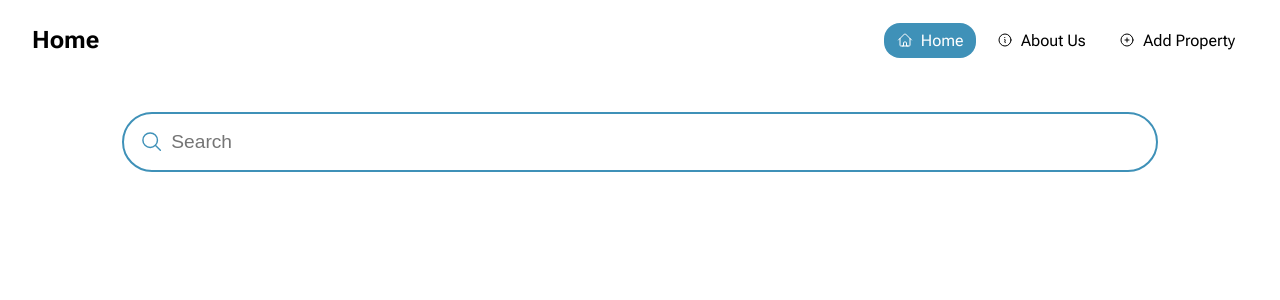
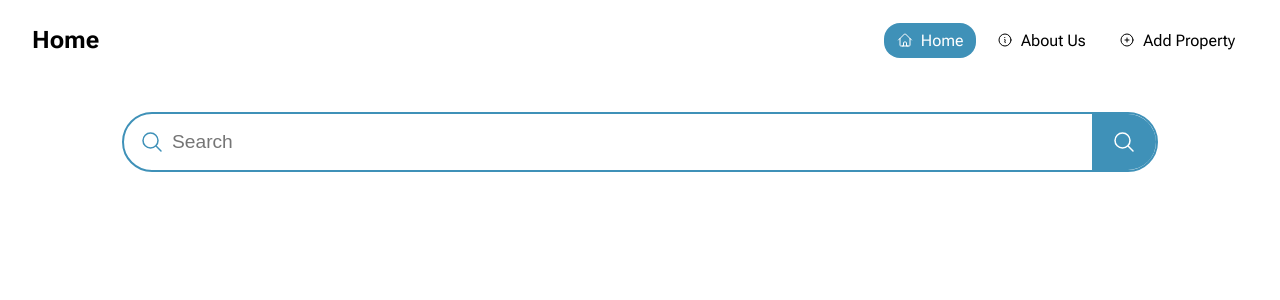
Before and after one commit to elquespera/react-2023, a React (Vite) app: page / in a window 1280 px wide. Shown: the top 300 px of the page. Built offline with nearby package versions, Linux system fonts and the light colour scheme.

Commit message:
feat: add search submit form & styles

```diff
--- a/src/components/SearchBar/SearchBar.module.scss
+++ b/src/components/SearchBar/SearchBar.module.scss
@@ -1,12 +1,17 @@
 .wrapper {
   display: flex;
-  align-items: center;
-  gap: 0.5rem;
-  padding: 1rem;
   border: 2px solid var(--clr-primary);
   border-radius: 2rem;
+  overflow: hidden;
+
+  .inputWrapper {
+    display: flex;
+    flex-grow: 1;
+    padding: 1rem;
+    gap: 0.5rem;
 
     .icon {
+      flex-shrink: 0;
       font-size: 1.5em;
       color: var(--clr-primary);
     }
@@ -17,6 +22,19 @@
       border: 0;
       outline-color: transparent;
     }
+  }
+
+  .submit {
+    width: 4rem;
+    font-size: 1.5rem;
+    flex-shrink: 0;
+    background-color: var(--clr-primary);
+    color: var(--clr-text-contrast);
+
+    &:active {
+      background-color: var(--clr-primary-dark);
+    }
+  }
 
   &:focus-within {
     border-color: var(--clr-primary-dark);
--- a/src/components/SearchBar/SearchBar.tsx
+++ b/src/components/SearchBar/SearchBar.tsx
@@ -1,10 +1,23 @@
-import { useEffect, useRef } from 'react';
+import React, { useEffect, useRef } from 'react';
 import { getLocalStorage, setLocalStorage } from '../../lib/storage';
 import Icon from '../Icon/Icon';
 import styles from './SearchBar.module.scss';
 
-export default function SearchBar() {
+interface SearchBarProps {
+  onSubmit?: (value: string) => void;
+}
+
+export default function SearchBar({ onSubmit }: SearchBarProps) {
   const inputRef = useRef<HTMLInputElement>(null);
+
+  const handleSubmit = (event: React.FormEvent) => {
+    event.preventDefault();
+    const input = inputRef.current;
+
+    if (onSubmit && input) {
+      onSubmit(input.value);
+    }
+  };
 
   useEffect(() => {
     const { search } = getLocalStorage();
@@ -16,9 +29,16 @@ export default function SearchBar() {
   }, [inputRef]);
 
   return (
-    <label className={styles.wrapper}>
-      <Icon type="search" className={styles.icon} />
-      <input type="text" ref={inputRef} placeholder="Search" className={styles.input} />
-    </label>
+    <form onSubmit={handleSubmit}>
+      <div className={styles.wrapper}>
+        <label className={styles.inputWrapper}>
+          <Icon type="search" className={styles.icon} />
+          <input type="text" ref={inputRef} placeholder="Search" className={styles.input} />
+        </label>
+        <button type="submit" className={styles.submit} title="Search">
+          <Icon type="search" />
+        </button>
+      </div>
+    </form>
   );
 }
```
Lines whose indentation alone changed are shown as unchanged.
